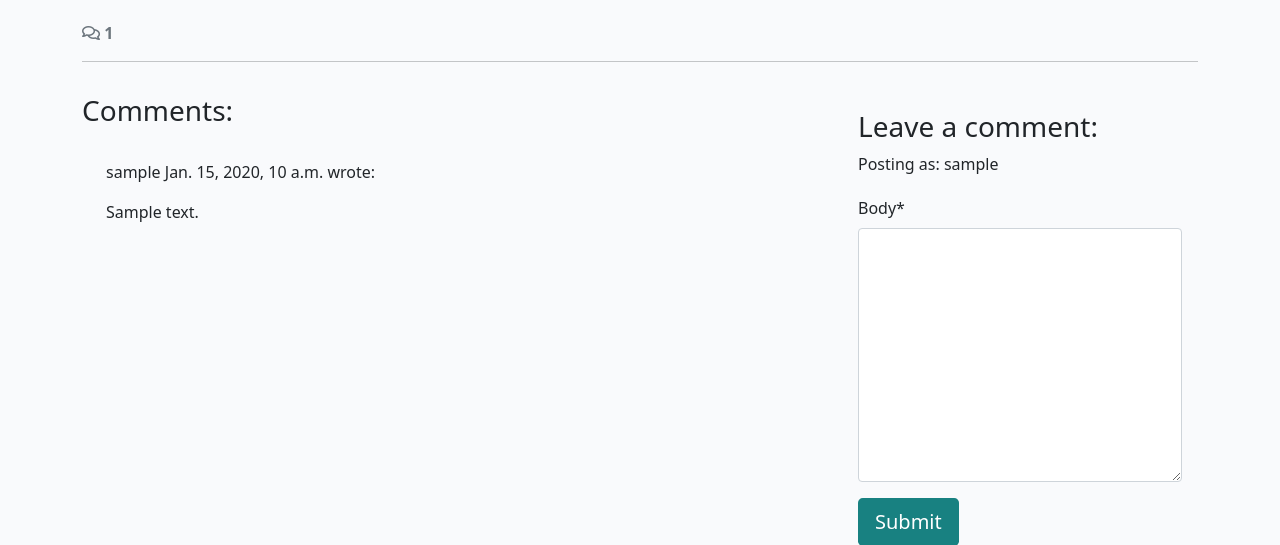
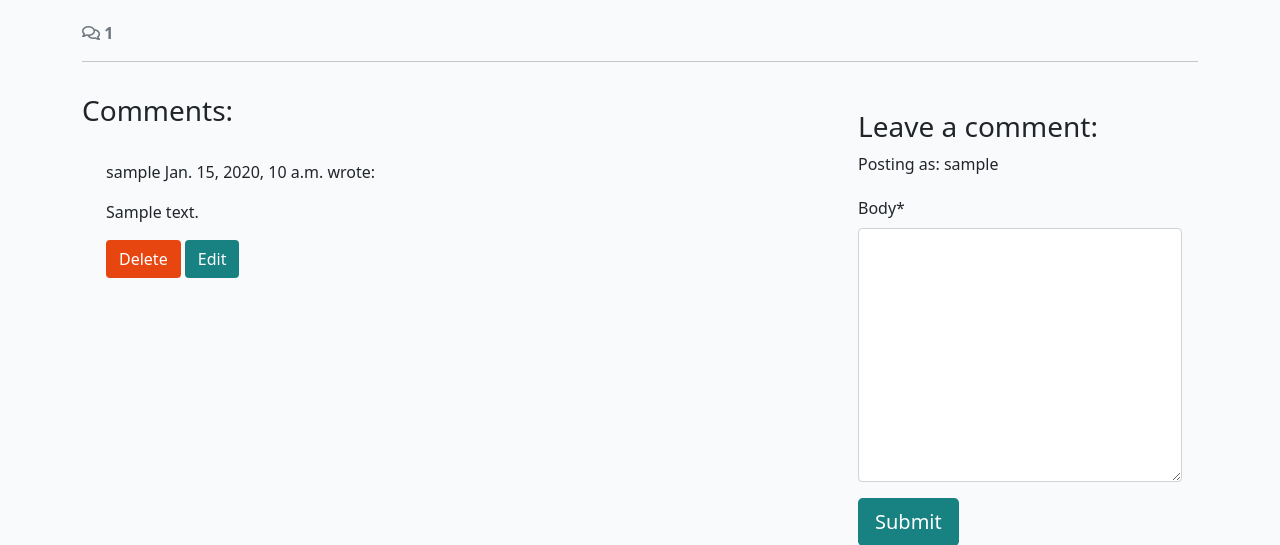
Before and after one commit to maxgray7-dev/django-blog, a Django app: a page that uses templates/base.html in a window 1280 px wide. Shown: the part 517-1062 px from the top of the page. Run offline with Django 4.2, Linux system fonts and the light colour scheme; a user stored in the database is signed in; tables that the repository leaves empty hold one stand-in row (values such as "Sample post"); some libraries are stand-ins or nearby versions.

Commit message:
added comment CRUD

```diff
--- a/blog/templates/blog/post_detail.html
+++ b/blog/templates/blog/post_detail.html
@@ -67,6 +67,14 @@
             This comment is awaiting approval
           </p>
           {% endif %}
+          {% if user.is_authenticated and comment.author == user %}
+
+          <button class="btn btn-delete"
+          comment_id="{{ comment.id }}">Delete</button>
+
+          <button class="btn btn-edit"
+          comment_id="{{ comment.id }}">Edit</button>
+          {% endif %}
         </div>
         <!-- Our for loop ends here -->
         {% endfor %}
@@ -93,4 +101,35 @@
   </div>
 </div>
 
+<!-- Delete confirmation modal , confirming if user  wants to delete comment-->
+<div class="modal fade" id="deleteModal" tabindex="-1"
+  aria-labelledby="deleteModalLabel" aria-hidden="true">
+  <div class="modal-dialog">
+    <div class="modal-content">
+      <div class="modal-header">
+        <h5 class="modal-title"
+          id="deleteModalLabel">Delete comment?</h5>
+        <button type="button" class="btn-close"
+          data-bs-dismiss="modal" aria-label="Close"></button>
+      </div>
+      <div class="modal-body">
+        Are you sure you want to delete your comment?
+        This action cannot be undone.
+      </div>
+      <div class="modal-footer">
+        <button type="button" class="btn btn-secondary"
+          data-bs-dismiss="modal">Close</button>
+        <a id="deleteConfirm" href="#" class="btn
+          btn-danger">Delete</a>
+      </div>
+    </div>
+  </div>
+</div>
+
+
 {% endblock content %}
+
+<!-- TAkes information from comments.js file (Javascript about editing comments)-->
+{% block extras %}
+<script src="{% static 'js/comments.js' %}"></script>
+{% endblock %}
--- a/blog/urls.py
+++ b/blog/urls.py
@@ -3,5 +3,9 @@ from django.urls import path
 
 urlpatterns = [
     path('', views.PostList.as_view(), name = 'home'),
-    path('<slug:slug>/', views.post_detail, name='post_detail')
+    path('<slug:slug>/', views.post_detail, name='post_detail'),
+    path('<slug:slug>/edit_comment/<int:comment_id>',
+        views.comment_edit, name='comment_edit'),
+    path('<slug:slug>/delete_comment/<int:comment_id>',
+         views.comment_delete, name='comment_delete'),
 ]
--- a/blog/views.py
+++ b/blog/views.py
@@ -1,10 +1,10 @@
-from django.shortcuts import render, get_object_or_404
+from django.shortcuts import render, get_object_or_404, reverse
 # from django.http import HttpResponse
 from django.views import generic
+from django.contrib import messages
+from django.http import HttpResponseRedirect
 
-from django.contrib import messages
-
-from .models import Post
+from .models import Post, Comment
 from .forms import CommentForm
 
 # Create your views here.
@@ -62,3 +62,41 @@ def post_detail(request, slug):
         },
 
     )
+
+def comment_edit(request, slug, comment_id):
+    """
+    view to edit comments
+    """
+    if request.method == "POST":
+
+        queryset = Post.objects.filter(status=1)
+        post = get_object_or_404(queryset, slug=slug)
+        comment = get_object_or_404(Comment, pk=comment_id)
+        comment_form = CommentForm(data=request.POST, instance=comment)
+
+        if comment_form.is_valid() and comment.author == request.user:
+            comment = comment_form.save(commit=False)
+            comment.post = post
+            comment.approved = False
+            comment.save()
+            messages.add_message(request, messages.SUCCESS, 'Comment Updated!')
+        else:
+            messages.add_message(request, messages.ERROR, 'Error updating comment!')
+
+    return HttpResponseRedirect(reverse('post_detail', args=[slug]))
+
+def comment_delete(request, slug, comment_id):
+    """
+    view to delete comment
+    """
+    queryset = Post.objects.filter(status=1)
+    post = get_object_or_404(queryset, slug=slug)
+    comment = get_object_or_404(Comment, pk=comment_id)
+
+    if comment.author == request.user:
+        comment.delete()
+        messages.add_message(request, messages.SUCCESS, 'Comment deleted!')
+    else:
+        messages.add_message(request, messages.ERROR, 'You can only delete your own comments!')
+
+    return HttpResponseRedirect(reverse('post_detail', args=[slug]))
--- /dev/null
+++ b/static/js/comments.js
@@ -0,0 +1,50 @@
+const editButtons = document.getElementsByClassName("btn-edit");
+const commentText = document.getElementById("id_body");
+const commentForm = document.getElementById("commentForm");
+const submitButton = document.getElementById("submitButton");
+
+/*This 3 consts for modal button to confirm if user confirm DOMImplementation.*/
+const deleteModal = new bootstrap.Modal(document.getElementById("deleteModal"));
+const deleteButtons = document.getElementsByClassName("btn-delete");
+const deleteConfirm = document.getElementById("deleteConfirm");
+
+
+
+/**
+* Initializes edit functionality for the provided edit buttons.
+*
+* For each button in the `editButtons` collection:
+* - Retrieves the associated comment's ID upon click.
+* - Fetches the content of the corresponding comment.
+* - Populates the `commentText` input/textarea with the comment's content for editing.
+* - Updates the submit button's text to "Update".
+* - Sets the form's action attribute to the `edit_comment/{commentId}` endpoint.
+*/
+for (let button of editButtons) {
+  button.addEventListener("click", (e) => {
+    let commentId = e.target.getAttribute("comment_id");
+    let commentContent = document.getElementById(`comment${commentId}`).innerText;
+    commentText.value = commentContent;
+    submitButton.innerText = "Update";
+    commentForm.setAttribute("action", `edit_comment/${commentId}`);
+  });
+}
+
+
+/**
+* Initializes deletion functionality for the provided delete buttons.
+*
+* For each button in the `deleteButtons` collection:
+* - Retrieves the associated comment's ID upon click.
+* - Updates the `deleteConfirm` link's href to point to the
+* deletion endpoint for the specific comment.
+* - Displays a confirmation modal (`deleteModal`) to prompt
+* the user for confirmation before deletion.
+*/
+for (let button of deleteButtons) {
+    button.addEventListener("click", (e) => {
+      let commentId = e.target.getAttribute("comment_id");
+      deleteConfirm.href = `delete_comment/${commentId}`;
+      deleteModal.show();
+    });
+  }
--- a/templates/base.html
+++ b/templates/base.html
@@ -115,6 +115,10 @@
     <script src="https://cdn.jsdelivr.net/npm/bootstrap@5.0.1/dist/js/bootstrap.bundle.min.js"
         integrity="sha384-gtEjrD/SeCtmISkJkNUaaKMoLD0//ElJ19smozuHV6z3Iehds+3Ulb9Bn9Plx0x4" crossorigin="anonymous">
         </script>
+
+    {% block extras %}
+    {% endblock %}
+
 </body>
 
 </html>
```
